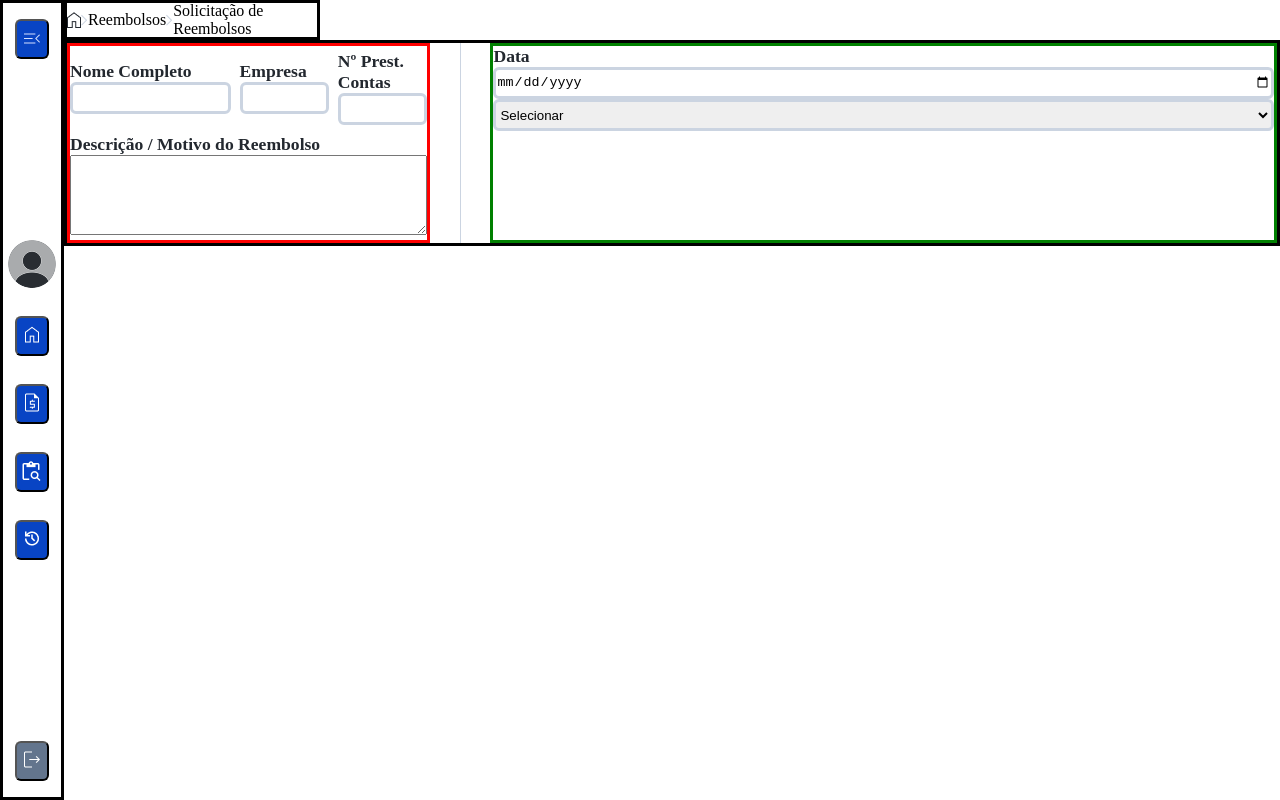
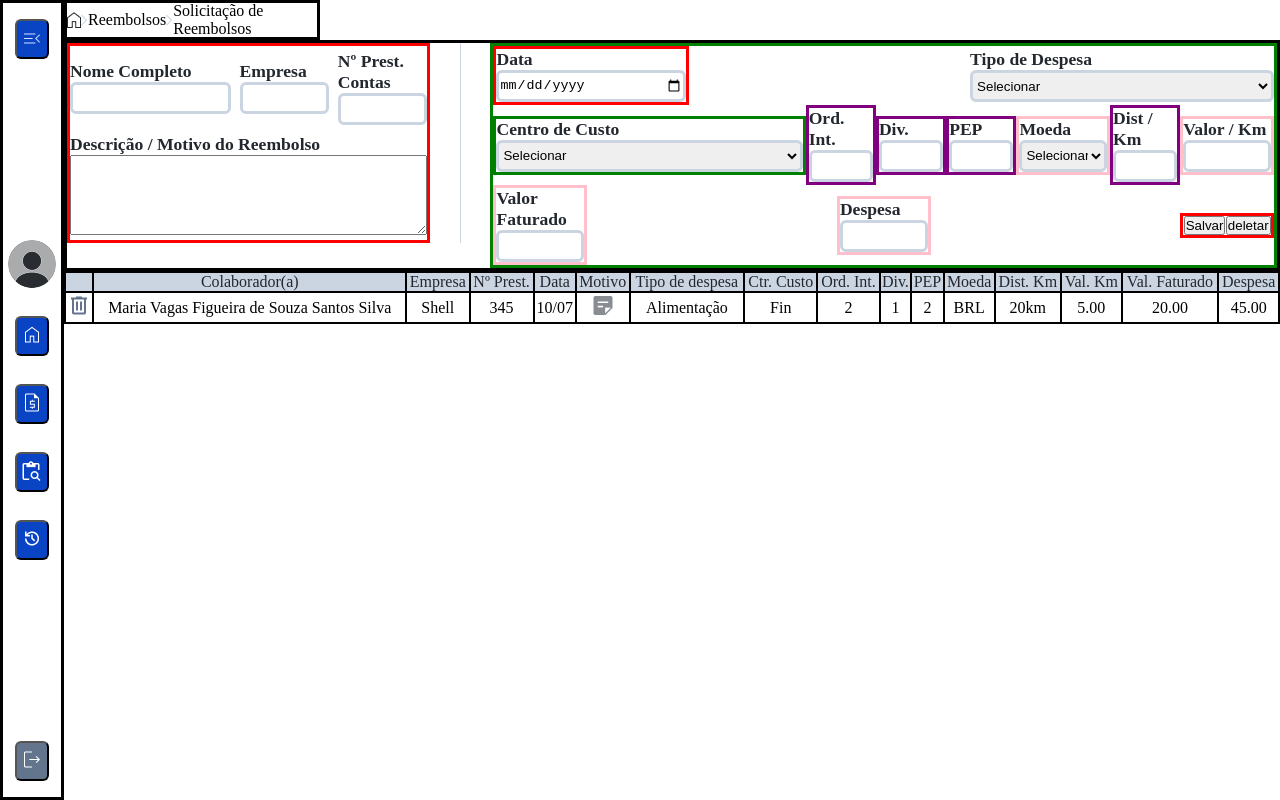
Before and after one commit to karynnemoreira/sispar_t1, a React (Vite) app: page /solicitacao in a window 1280 px wide. Built offline with nearby package versions, Linux system fonts and the light colour scheme.

Commit message:
finalizando a tela de solicitação

```diff
--- a/src/components/solicitacao/Solicitacao.jsx
+++ b/src/components/solicitacao/Solicitacao.jsx
@@ -2,6 +2,8 @@
 import Home from "../../assets/Dashboard/Vector (1).png";
 import Seta from "../../assets/Dashboard/Vector.png";
 import styles from "./Solicitacao.module.scss";
+import Lixeira from "../../assets/Solicitacao/lixeira.png"
+import Motivo from "../../assets/Solicitacao/motivo.png"
 
 function Solicitacao() {
   return (
@@ -51,15 +53,137 @@
                 <input type="date" name="" id="" />
               </div>
 
-              <div className={styles.despesa}>
+              <div className={styles.tipoDeDespesa}>
+                <label htmlFor="">Tipo de Despesa</label>
+
                 <select name="" id="">
                   <option value="">Selecionar</option>
                   <option value=""> Alimentação </option>
                   <option value=""> Combustível</option>
+                  <option value=""> Condução</option>
+                  <option value=""> Estacionamento</option>
+                  <option value=""> Viagem Admin.</option>
+                  <option value=""> Viagem Operacional</option>
+                  <option value=""> Eventos de representação</option>
                 </select>
+              </div>
+
+              <div className={styles.centroDeCusto}>
+                <label htmlFor="">Centro de Custo</label>
+
+                <select name="" id="">
+                  <option value="">Selecionar</option>
+                  <option value="">
+                    1100109002 - FIN CONTROLES INTERNOS MTZ
+                  </option>
+                  <option value="">
+                    1100110002 - FIN VICE-PRESIDENCIA FINANCAS MTZ
+                  </option>
+                  <option value="">1100110101 - FIN CONTABILIDADE MTZ</option>
+                </select>
+              </div>
+
+              <div className={styles.ordem}>
+                <label htmlFor="">Ord. Int.</label>
+                <input type="number" name="" id="" />
+              </div>
+
+              <div className={styles.divisoes}>
+                <label htmlFor="">Div.</label>
+                <input type="number" name="" id="" />
+              </div>
+
+              <div className={styles.pep}>
+                <label htmlFor="">PEP</label>
+                <input type="number" name="" id="" />
+              </div>
+
+              <div className={styles.moeda}>
+                <label htmlFor="">Moeda</label>
+                <select name="" id="">
+                  <option value="">Selecionar</option>
+                  <option value="">BRL</option>
+                  <option value="">ARS</option>
+                  <option value="">USD</option>
+                </select>
+              </div>
+
+              <div className={styles.distancia}>
+                <label htmlFor="">Dist / Km</label>
+                <input type="text" name="" id="" />
+              </div>
+
+              <div className={styles.valorKm}>
+                <label htmlFor="">Valor / Km</label>
+                <input type="number" name="" id="" />
+              </div>
+
+              <div className={styles.valorFaturado}>
+                <label htmlFor="">Valor Faturado</label>
+                <input type="number" name="" id="" />
+              </div>
+
+              <div className={styles.despesa}>
+                <label htmlFor="">Despesa</label>
+                <input type="number" name="" id="" />
+              </div>
+
+              <div className={styles.botoes}>
+                <button>Salvar</button>
+                <button> deletar</button>
               </div>
             </div>
           </form>
+
+          {/* Table é a tag principal que define a tabela */}
+          {/* Thead é a tag que agrupa o cabeçalho */}
+          {/* Tr é a linha da tabela */}
+          {/* Th cabeçalho da tabela, cada coluna receberá um th -  */}
+          {/* tBody agrupa o corpo da tabela, ou seja, a parte principal onde armazena os dados */}
+
+          <table>
+            <thead>
+              <tr>
+                <th> </th>
+                <th>Colaborador(a)</th>
+                <th>Empresa</th>
+                <th>Nº Prest.</th>
+                <th>Data</th>
+                <th>Motivo</th>
+                <th>Tipo de despesa</th>
+                <th>Ctr. Custo</th>
+                <th>Ord. Int.</th>
+                <th>Div.</th>
+                <th>PEP</th>
+                <th>Moeda</th>
+                <th>Dist. Km</th>
+                <th>Val. Km</th>
+                <th>Val. Faturado</th>
+                <th>Despesa</th>
+              </tr>
+            </thead>
+
+            <tbody>
+              <tr>
+                <td> <img src={Lixeira} alt="ícone da lixeira" /> </td>
+                <td> Maria Vagas Figueira de Souza Santos Silva</td>
+                <td> Shell</td>
+                <td> 345</td>
+                <td> 10/07 </td>
+                <td> <img src={Motivo} alt="ícone do motivo" /></td>
+                <td>Alimentação</td>
+                <td>Fin</td>
+                <td>2</td>
+                <td>1</td>
+                <td>2</td>
+                <td>BRL</td>
+                <td>20km</td>
+                <td>5.00</td>
+                <td>20.00</td>
+                <td>45.00</td>
+              </tr>
+            </tbody>
+          </table>
         </main>
       </div>
     </div>
--- a/src/components/solicitacao/Solicitacao.module.scss
+++ b/src/components/solicitacao/Solicitacao.module.scss
@@ -10,6 +10,13 @@
 .containerPrincipalSolicitacao {
   width: 95%;
 }
+
+
+.mainSolicitacao{
+  display: flex;
+  flex-direction: column;
+}
+
 
 .formSolicitacao {
   display: flex;
@@ -81,4 +88,64 @@
 .grupo2{
     border: solid green;
     width: 65%;
+    display: flex;
+    justify-content: space-between;
+    flex-wrap: wrap;
+    align-items: center;
 }
+
+.inputData{
+  border: solid red;
+  width: 25%;
+}
+
+.despesa{
+  border: solid blue;
+  width: 30%;
+}
+
+.centroDeCusto{
+  border: solid green;
+  width: 40%;
+}
+
+
+.ordem, .divisoes, .pep, .distancia{
+border: solid purple;
+width: 9%;
+}
+
+.moeda, .valorKm, .valorFaturado, .despesa{
+  border: solid pink;
+  width: 12%;
+}
+.botoes{
+  border: solid red;
+  width: 12%;
+  display: flex;
+  align-items: center;
+  justify-content: space-evenly;
+}
+
+
+//Estilização da tabela
+
+table{
+  width: 100%;
+  border: solid;
+  border-collapse: collapse;
+
+  font-size: 1rem;
+}
+
+th{
+  background-color: #CBD4E1;
+  font-weight: 400;
+  color: #23282F;
+  font-size: 1rem;
+}
+
+table, th,td{
+  border: solid #000000 2px;
+  text-align: center;
+}
```
